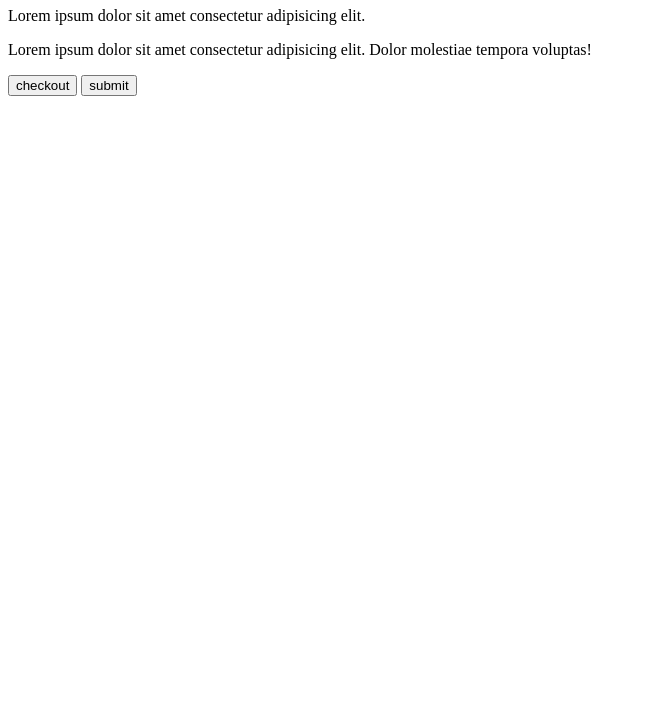
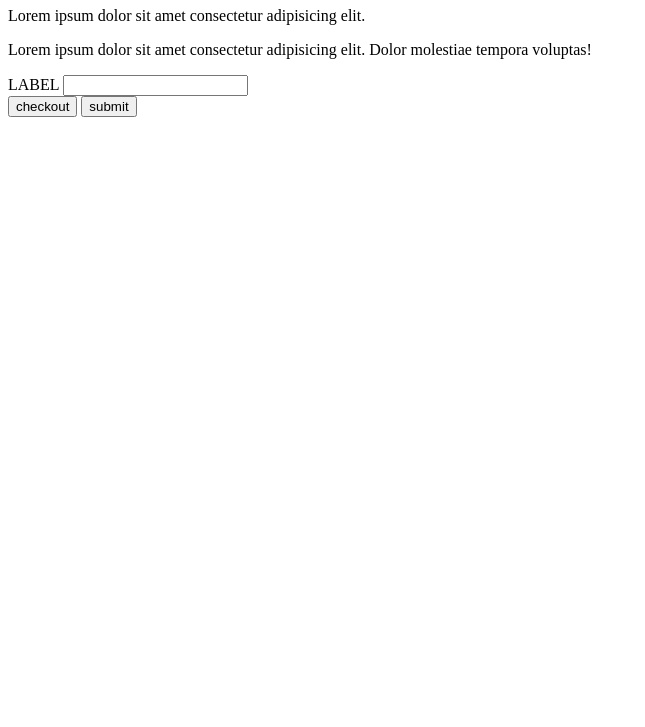
Before and after one commit to SylonjiaO/project84, a plain HTML site: page index.html in a window 1280 px wide. Shown: the part 73-800 px from the top of the page, without its empty margins (0-645 px from the left). Drawn offline with Linux system fonts and the light colour scheme.

Commit message:
Added form

```diff
--- a/index.html
+++ b/index.html
@@ -16,6 +16,10 @@
     <p>
         Lorem ipsum dolor sit amet consectetur adipisicing elit. Dolor molestiae tempora voluptas!
     </p>
+    <form>
+        <label for="input">LABEL</label>
+        <input type="number" id="input">
+    </form>
     <button>checkout</button>
     <button>submit</button>
 </body>
```
